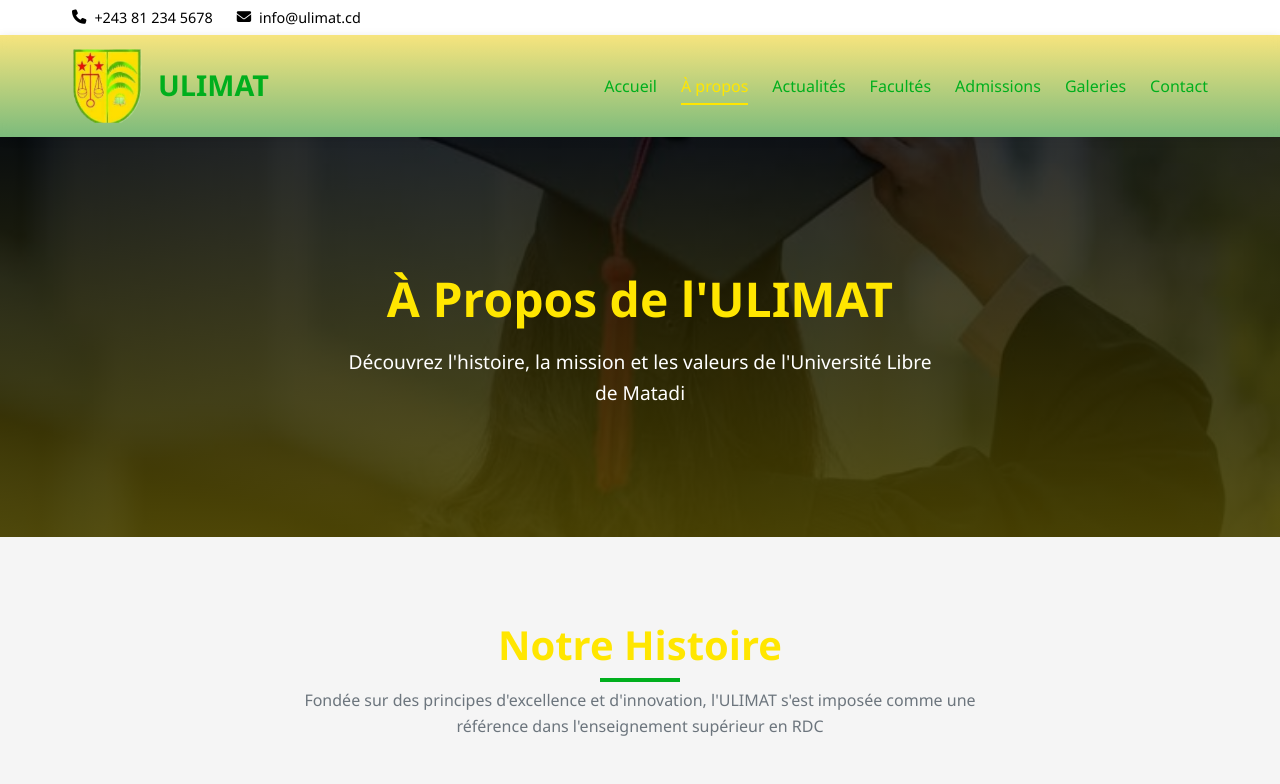
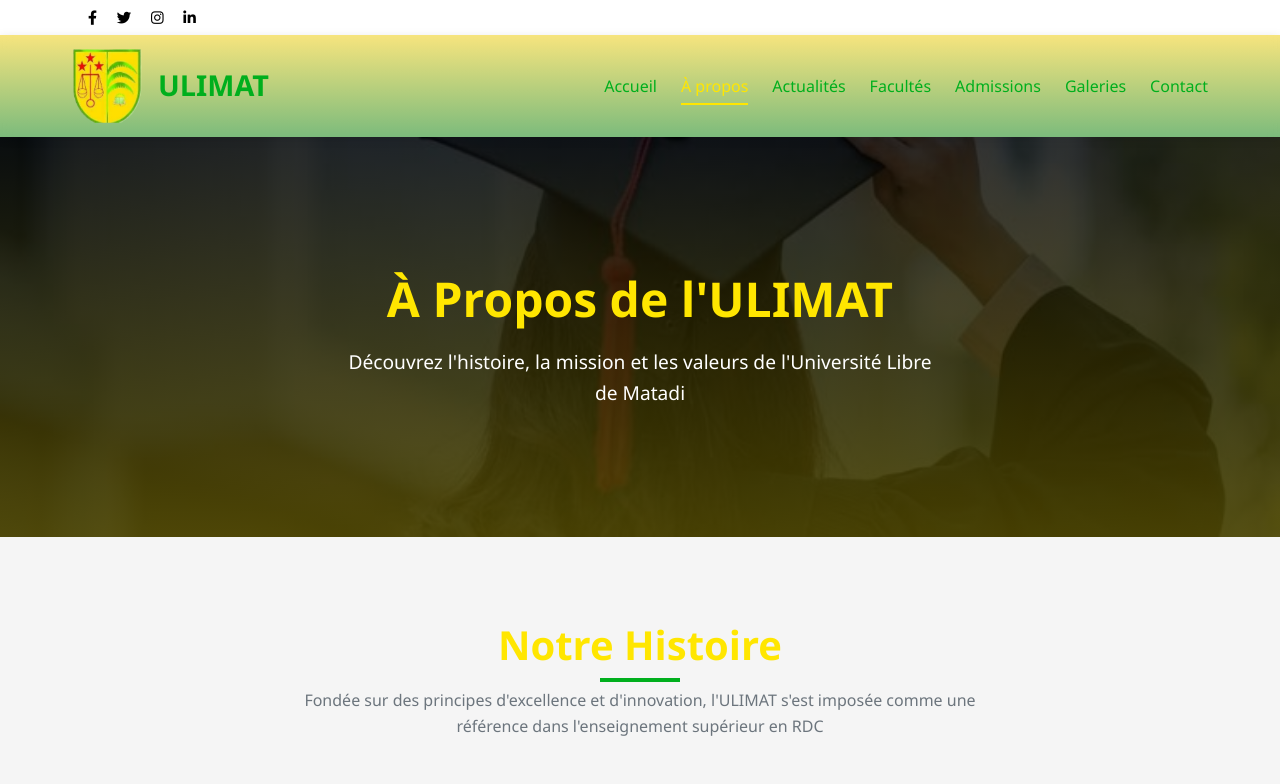
Before and after one commit to jonasphambu/ULIMAT1, a plain HTML site: page html/Apropos.html in a window 1280 px wide. Shown: the top 784 px of the page. Drawn offline with Linux system fonts and the light colour scheme.

Commit message:
bien ppl

```diff
--- a/css/Apropos.css
+++ b/css/Apropos.css
@@ -49,7 +49,7 @@
         }
 
         .top-bar-social a {
-            color: white;
+            color: rgb(0, 0, 0);
             margin-left: 1rem;
             transition: color 0.3s;
         }
--- a/html/Apropos.html
+++ b/html/Apropos.html
@@ -11,10 +11,7 @@
     <!-- Top Bar -->
     <div class="top-bar">
         <div class="top-bar-container">
-            <div class="top-bar-contact">
-                <span><i class="fas fa-phone"></i> +243 81 234 5678</span>
-                <span><i class="fas fa-envelope"></i> info@ulimat.cd</span>
-            </div>
+
             <div class="top-bar-social">
                 <a href="#"><i class="fab fa-facebook-f"></i></a>
                 <a href="#"><i class="fab fa-twitter"></i></a>
```
Also changed, not shown: html/Facultés.html (+1 -4 lines), html/contact.html (+1 -4 lines), index.html (+1 -4 lines).
